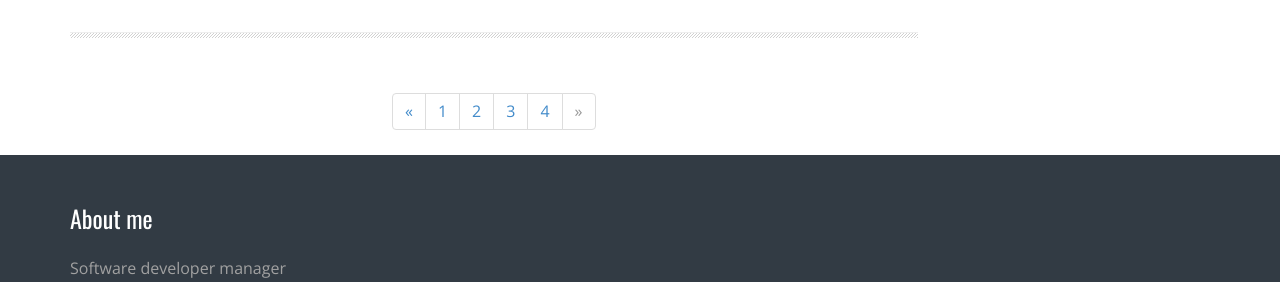
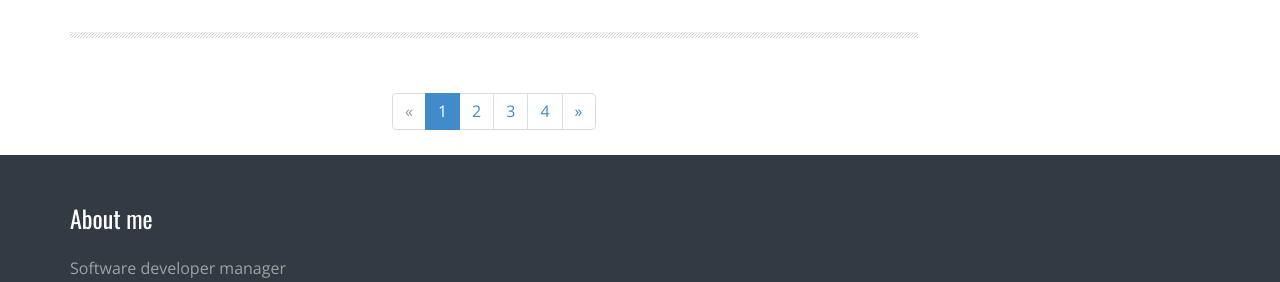
Before and after one commit to bluescreen10/bluescreen10.github.com, a Jekyll site: the page built from index.html, in a window 1280 px wide and 900 px high, scrolled down 1498 px. Shown: the part 476-758 px from the top of the window. Built offline with Jekyll 4.4.1, drawn with Linux system fonts in a browser that asks for light colours; the list of posts is cut into pages by our own code; comment, search, counter and statistics services are not loaded.

Commit message:
fix pagination

```diff
--- a/index.html
+++ b/index.html
@@ -31,20 +31,26 @@ title: Blog
 
 <div class="pagination-centered">
   <ul class="pagination">
-    <li {% if !paginator.previous_page %}class="disabled"{% endif %}>
-      <a href="{{ paginator.next_previous_path }}">&laquo;</a>
-    </li>
+
+    {% if paginator.page == 1 %}
+    <li class="disabled"><span>&laquo;</span></li>
+    {% else  %}
+    <li><a href="{{ paginator.previous_page_path }}">&laquo;</a></li>
+    {% endif %}
 
     {% for current_page in (1..paginator.total_pages) %}
-      {% if page == current_page %}
+      {% if paginator.page == current_page %}
       <li class="active"><span>{{ current_page }}</span></li>
       {% else %}
       <li><a href="{% if current_page != 1 %}/page{{ current_page }}{% endif %}/">{{ current_page }}</a></li>
       {% endif %}
     {% endfor %}
 
-    <li {% if !paginator.next_page %}class="disabled"{% endif %}>
-      <a href="{{ paginator.next_page_path }}">&raquo;</a>
-    </li>
+    {% if paginator.page == paginator.total_pages %}
+    <li class="disabled"><span>&raquo;</span></li>
+    {% else  %}
+    <li><a href="{{ paginator.next_page_path }}">&raquo;</a></li>
+    {% endif %}
+
   </ul>
 </div>
```
